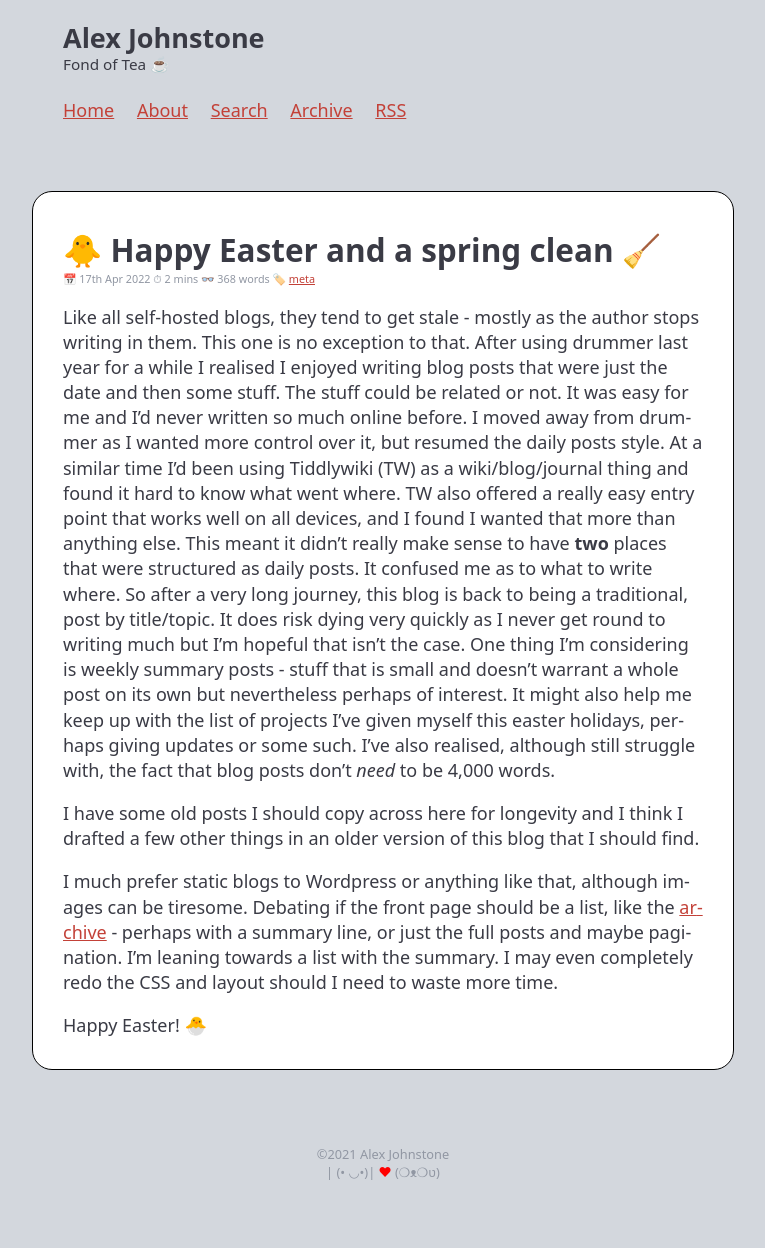
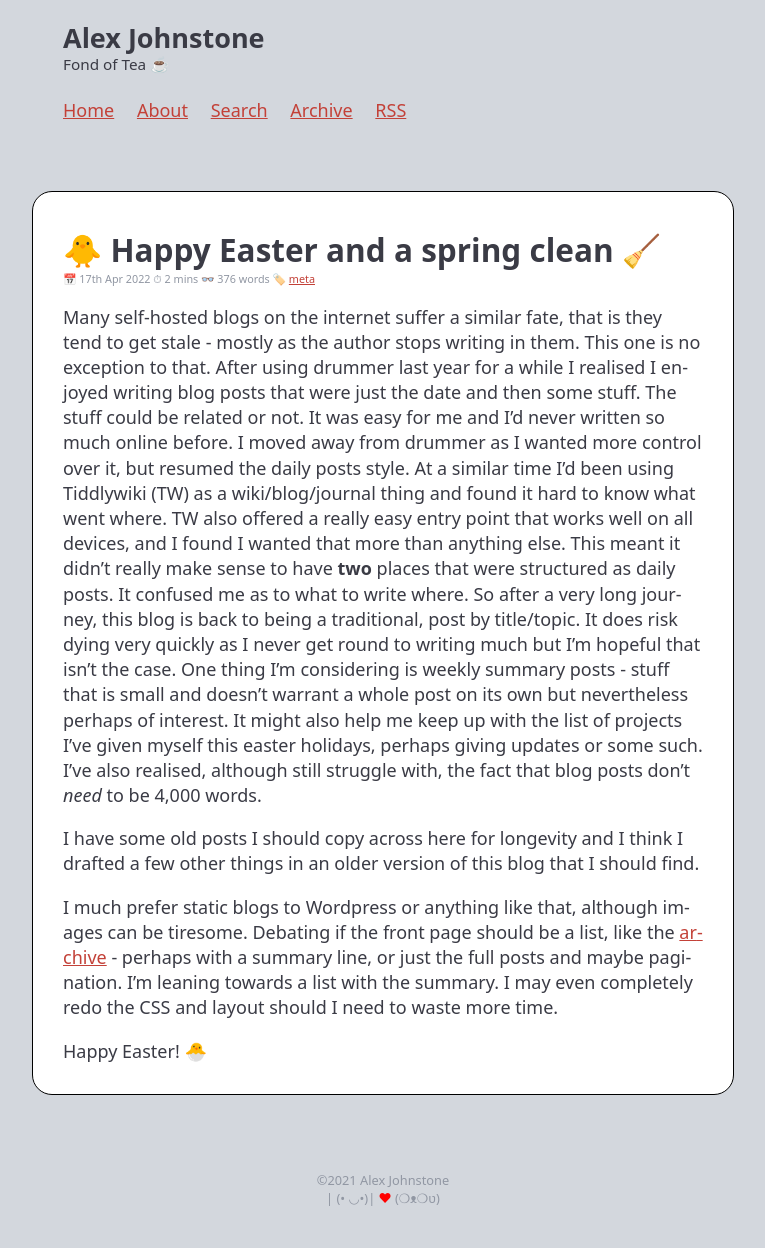
Before and after one commit to alexjj/Old-alexjj.com, a Jekyll site: the page built from _posts/2022-04-17-happy-easter.md, in a window 1280 px wide. Shown: the whole page, without its empty margins (257-1022 px from the left). Built offline with Jekyll 4.4.1, drawn with Linux system fonts in a browser that asks for light colours; our own code applies the rules of GitHub Pages for plain Markdown files; before the commit the page ends 1223 px from its top, so only the background shows below that.

Commit message:
bettr wordz

```diff
--- a/_posts/2022-04-17-happy-easter.md
+++ b/_posts/2022-04-17-happy-easter.md
@@ -5,7 +5,7 @@ tags: meta
 summary: Redo of blogging arrangements. Can be skipped 😅
 ---
 
-Like all self-hosted blogs, they tend to get stale - mostly as the author stops writing in them. This one is no exception to that. After using drummer last year for a while I realised I enjoyed writing blog posts that were just the date and then some stuff. The stuff could be related or not. It was easy for me and I'd never written so much online before. I moved away from drummer as I wanted more control over it, but resumed the daily posts style. At a similar time I'd been using Tiddlywiki (TW) as a wiki/blog/journal thing and found it hard to know what went where. TW also offered a really easy entry point that works well on all devices, and I found I wanted that more than anything else. This meant it didn't really make sense to have **two** places that were structured as daily posts. It confused me as to what to write where. So after a very long journey, this blog is back to being a traditional, post by title/topic. It does risk dying very quickly as I never get round to writing much but I'm hopeful that isn't the case. One thing I'm considering is weekly summary posts - stuff that is small and doesn't warrant a whole post on its own but nevertheless perhaps of interest. It might also help me keep up with the list of projects I've given myself this easter holidays, perhaps giving updates or some such. I've also realised, although still struggle with, the fact that blog posts don't *need* to be 4,000 words.
+Many self-hosted blogs on the internet suffer a similar fate, that is they tend to get stale - mostly as the author stops writing in them. This one is no exception to that. After using drummer last year for a while I realised I enjoyed writing blog posts that were just the date and then some stuff. The stuff could be related or not. It was easy for me and I'd never written so much online before. I moved away from drummer as I wanted more control over it, but resumed the daily posts style. At a similar time I'd been using Tiddlywiki (TW) as a wiki/blog/journal thing and found it hard to know what went where. TW also offered a really easy entry point that works well on all devices, and I found I wanted that more than anything else. This meant it didn't really make sense to have **two** places that were structured as daily posts. It confused me as to what to write where. So after a very long journey, this blog is back to being a traditional, post by title/topic. It does risk dying very quickly as I never get round to writing much but I'm hopeful that isn't the case. One thing I'm considering is weekly summary posts - stuff that is small and doesn't warrant a whole post on its own but nevertheless perhaps of interest. It might also help me keep up with the list of projects I've given myself this easter holidays, perhaps giving updates or some such. I've also realised, although still struggle with, the fact that blog posts don't *need* to be 4,000 words.
 
 I have some old posts I should copy across here for longevity and I think I drafted a few other things in an older version of this blog that I should find.
 
```
